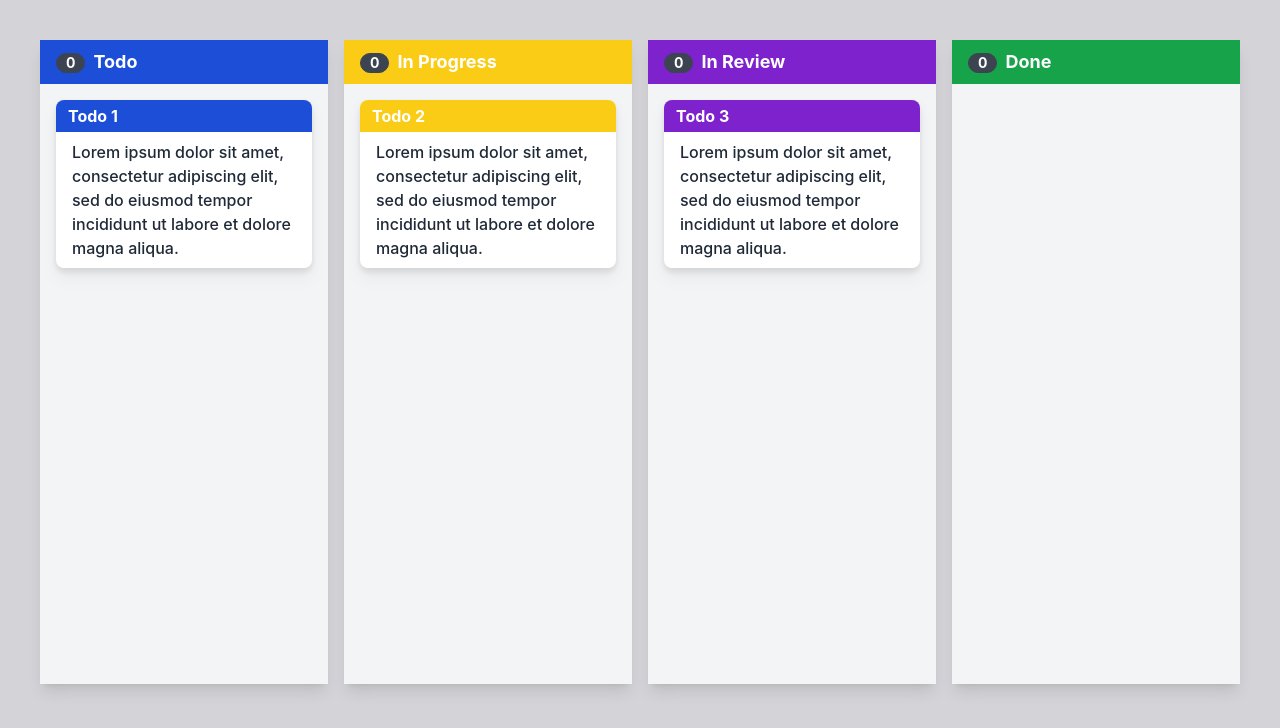
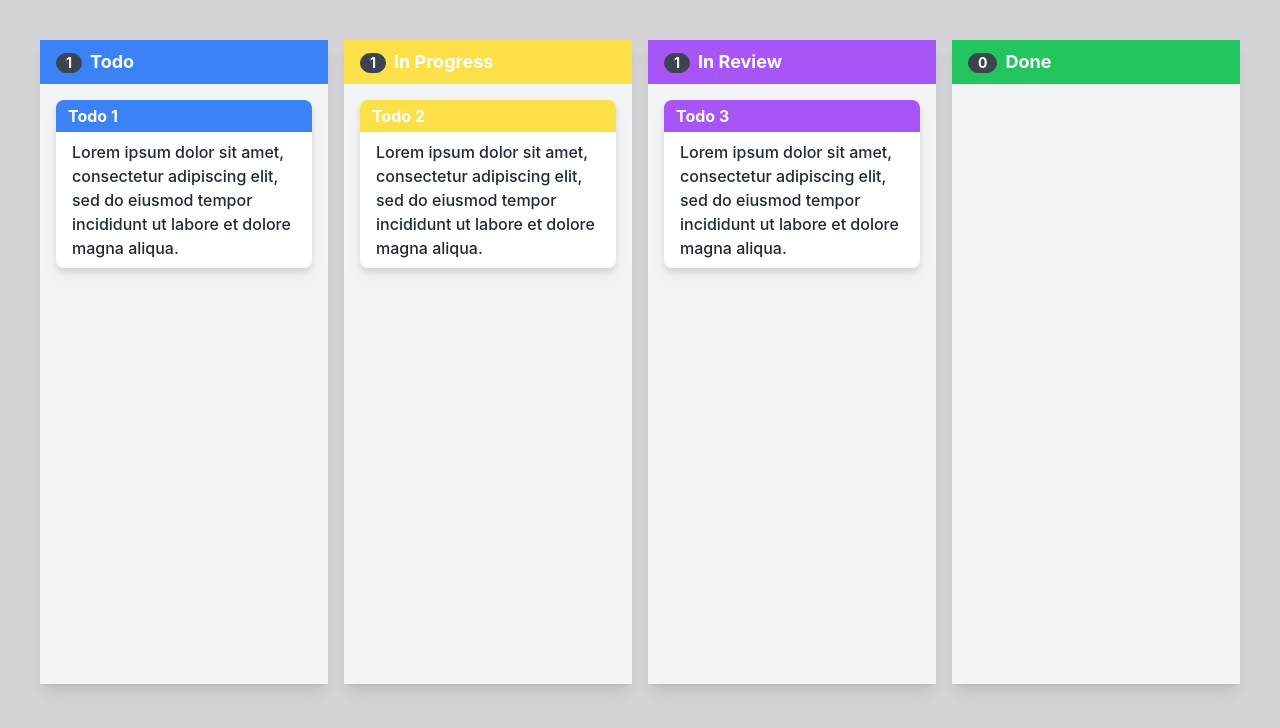
Before and after one commit to matthewdoles/canban, a React (Create React App) app: page / in a window 1280 px wide. Shown: the top 728 px of the page. Built offline with nearby package versions, Linux system fonts and the light colour scheme.

Commit message:
Column component

```diff
--- a/src/App.tsx
+++ b/src/App.tsx
@@ -1,211 +1,92 @@
 import React, { useState } from 'react';
-import { DraggableData, DraggableEvent } from 'react-draggable';
-import TodoDetail from './components/TodoDetail';
+import Column from './components/Column';
 import { todos } from './const/sampleData';
 import { Todo } from './models/Todo.model';
 
 function App() {
+  const [activeDrag, setActiveDrag] = useState<Todo>({
+    id: 0,
+    stage: 'None',
+    description: '',
+    title: ''
+  });
+  const [activeHoverColumn, setActiveHoverColumn] = useState<number>(0);
   const [boardTodos, setBoardTodos] = useState<Todo[]>(todos);
-  const [activeDrag, setActiveDrag] = useState<number>(0);
-  const [activeHoverColumn, setActiveHoverColumn] = useState<number>(0);
-  const [activeDragColumn, setActiveDragColumn] = useState<string>('');
-
   return (
     <div className="min-h-screen min-w-screen bg-zinc-300">
       <div className="flex flex-row w-full p-8">
-        <div className="static w-1/4 m-2 shadow-lg">
-          <div className="bg-blue-700 p-2">
-            <p className="text-lg text-white font-bold ml-2">
-              <span className="badge mr-2">0</span>Todo
-            </p>
-          </div>
-          <div
-            className={`min-h-[600px] ${
-              activeDragColumn !== 'Todo' && activeDrag !== 0
-                ? `bg-green-50 ${
-                    activeHoverColumn === 1 ? 'border-green-300' : 'border-transparent'
-                  } border-4`
-                : 'bg-gray-100 border-transparent border-4'
-            }`}>
-            {boardTodos
-              .filter((todo) => todo.stage === 'Todo')
-              .map((todo) => (
-                <>
-                  {(activeDrag === 0 || activeDrag === todo.id) && (
-                    <TodoDetail
-                      key={todo.title}
-                      title={todo.title}
-                      description={todo.description}
-                      dragging={(_e: DraggableEvent, position: DraggableData) => {
-                        const { x } = position;
-                        const columnWidth = window.innerWidth / 4 - 30;
-                        const column =
-                          columnWidth > x
-                            ? 1
-                            : columnWidth * 2 > x && columnWidth < x
-                            ? 2
-                            : columnWidth * 3 > x && columnWidth * 2 < x
-                            ? 3
-                            : 4;
-                        console.log(column);
-                        setActiveHoverColumn(Math.floor(column));
-                      }}
-                      dragStart={() => {
-                        setActiveDrag(todo.id);
-                        setActiveDragColumn('Todo');
-                      }}
-                      dragStop={() => {
+        <Column
+          activeDrag={activeDrag}
+          activeHoverColumn={activeHoverColumn}
+          color="bg-blue-500"
+          stage="Todo"
+          stageNumber={1}
+          todos={boardTodos.filter((todo) => todo.stage === 'Todo')}
+          updateActiveDrag={(todo: Todo) => setActiveDrag(todo)}
+          updateActiveHoverColumn={(column: number) => setActiveHoverColumn(column)}
+          updateBoardTodos={(updatedTodo: Todo) => {
             setBoardTodos((prevTodos: Todo[]) => {
-                          const newTodos = [...prevTodos.filter((t) => t.id !== todo.id)];
-                          newTodos.push({
-                            ...todo,
-                            stage:
-                              activeHoverColumn === 1
-                                ? 'Todo'
-                                : activeHoverColumn === 2
-                                ? 'In Progress'
-                                : activeHoverColumn === 3
-                                ? 'In Review'
-                                : 'Done'
-                          });
+              const newTodos = [...prevTodos.filter((t) => t.id !== updatedTodo.id)];
+              newTodos.push(updatedTodo);
               newTodos.sort((a, b) => a.id - b.id);
               return newTodos;
             });
-                        setActiveDrag(0);
-                        setActiveDragColumn('');
           }}
-                      color="bg-blue-700"
-                      disabled={false}
         />
-                  )}
-                </>
-              ))}
-          </div>
-        </div>
-        <div className="static w-1/4 m-2 shadow-lg">
-          <div className="bg-yellow-400 p-2">
-            <p className="text-lg text-white font-bold ml-2">
-              <span className="badge mr-2">0</span>In Progress
-            </p>
-          </div>
-          <div
-            className={`min-h-[600px] ${
-              activeDragColumn !== 'In Progress' && activeDrag !== 0
-                ? `bg-green-50 ${
-                    activeHoverColumn === 2 ? 'border-green-300' : 'border-transparent'
-                  } border-4`
-                : 'bg-gray-100 border-transparent border-4'
-            }`}>
-            {boardTodos
-              .filter((todo) => todo.stage === 'In Progress')
-              .map((todo) => (
-                <>
-                  {(activeDrag === 0 || activeDrag === todo.id) && (
-                    <TodoDetail
-                      key={todo.title}
-                      title={todo.title}
-                      description={todo.description}
-                      dragging={() => {
-                        console.log('drag');
+        <Column
+          activeDrag={activeDrag}
+          activeHoverColumn={activeHoverColumn}
+          color="bg-yellow-300"
+          stage="In Progress"
+          stageNumber={2}
+          todos={boardTodos.filter((todo) => todo.stage === 'In Progress')}
+          updateActiveDrag={(todo: Todo) => setActiveDrag(todo)}
+          updateActiveHoverColumn={(column: number) => setActiveHoverColumn(column)}
+          updateBoardTodos={(updatedTodo: Todo) => {
+            setBoardTodos((prevTodos: Todo[]) => {
+              const newTodos = [...prevTodos.filter((t) => t.id !== updatedTodo.id)];
+              newTodos.push(updatedTodo);
+              newTodos.sort((a, b) => a.id - b.id);
+              return newTodos;
+            });
           }}
-                      dragStart={() => {
-                        setActiveDrag(todo.id);
-                        setActiveDragColumn('In Progress');
+        />
+        <Column
+          activeDrag={activeDrag}
+          activeHoverColumn={activeHoverColumn}
+          color="bg-purple-500"
+          stage="In Review"
+          stageNumber={3}
+          todos={boardTodos.filter((todo) => todo.stage === 'In Review')}
+          updateActiveDrag={(todo: Todo) => setActiveDrag(todo)}
+          updateActiveHoverColumn={(column: number) => setActiveHoverColumn(column)}
+          updateBoardTodos={(updatedTodo: Todo) => {
+            setBoardTodos((prevTodos: Todo[]) => {
+              const newTodos = [...prevTodos.filter((t) => t.id !== updatedTodo.id)];
+              newTodos.push(updatedTodo);
+              newTodos.sort((a, b) => a.id - b.id);
+              return newTodos;
+            });
           }}
-                      dragStop={() => {
-                        setActiveDrag(0);
-                        setActiveDragColumn('');
+        />
+        <Column
+          activeDrag={activeDrag}
+          activeHoverColumn={activeHoverColumn}
+          color="bg-green-500"
+          stage="Done"
+          stageNumber={4}
+          todos={boardTodos.filter((todo) => todo.stage === 'Done')}
+          updateActiveDrag={(todo: Todo) => setActiveDrag(todo)}
+          updateActiveHoverColumn={(column: number) => setActiveHoverColumn(column)}
+          updateBoardTodos={(updatedTodo: Todo) => {
+            setBoardTodos((prevTodos: Todo[]) => {
+              const newTodos = [...prevTodos.filter((t) => t.id !== updatedTodo.id)];
+              newTodos.push(updatedTodo);
+              newTodos.sort((a, b) => a.id - b.id);
+              return newTodos;
+            });
           }}
-                      color="bg-yellow-400"
-                      disabled={false}
         />
-                  )}
-                </>
-              ))}
-          </div>
-        </div>
-        <div className="static w-1/4 m-2 shadow-lg">
-          <div className="bg-purple-700 p-2">
-            <p className="text-lg text-white font-bold ml-2">
-              <span className="badge mr-2">0</span>In Review
-            </p>
-          </div>
-          <div
-            className={`min-h-[600px] ${
-              activeDragColumn !== 'In Review' && activeDrag !== 0
-                ? `bg-green-50 ${
-                    activeHoverColumn === 3 ? 'border-green-300' : 'border-transparent'
-                  } border-4`
-                : 'bg-gray-100 border-transparent border-4'
-            }`}>
-            {boardTodos
-              .filter((todo) => todo.stage === 'In Review')
-              .map((todo) => (
-                <>
-                  {(activeDrag === 0 || activeDrag === todo.id) && (
-                    <TodoDetail
-                      key={todo.title}
-                      title={todo.title}
-                      description={todo.description}
-                      dragging={() => {
-                        console.log('drag');
-                      }}
-                      dragStart={() => {
-                        setActiveDrag(todo.id);
-                        setActiveDragColumn('In Review');
-                      }}
-                      dragStop={() => {
-                        setActiveDrag(0);
-                        setActiveDragColumn('');
-                      }}
-                      color="bg-purple-700"
-                      disabled={false}
-                    />
-                  )}
-                </>
-              ))}
-          </div>
-        </div>
-        <div className="static w-1/4 m-2 shadow-lg">
-          <div className="bg-green-600 p-2">
-            <p className="text-lg text-white font-bold ml-2">
-              <span className="badge mr-2">0</span>Done
-            </p>
-          </div>
-          <div
-            className={`min-h-[600px] ${
-              activeDragColumn !== 'Done' && activeDrag !== 0
-                ? `bg-green-50 ${
-                    activeHoverColumn === 4 ? 'border-green-300' : 'border-transparent'
-                  } border-4`
-                : 'bg-gray-100 border-transparent border-4'
-            }`}>
-            {boardTodos
-              .filter((todo) => todo.stage === 'Done')
-              .map((todo) => (
-                <>
-                  {(activeDrag === 0 || activeDrag === todo.id) && (
-                    <TodoDetail
-                      key={todo.title}
-                      title={todo.title}
-                      description={todo.description}
-                      dragging={() => {
-                        console.log('drag');
-                      }}
-                      dragStart={() => {
-                        console.log('start');
-                      }}
-                      dragStop={() => {
-                        console.log('start');
-                      }}
-                      color="bg-green-700"
-                      disabled={true}
-                    />
-                  )}
-                </>
-              ))}
-          </div>
-        </div>
       </div>
     </div>
   );
--- /dev/null
+++ b/src/components/Column/index.tsx
@@ -0,0 +1,94 @@
+import React from 'react';
+import { DraggableData, DraggableEvent } from 'react-draggable';
+import { Todo } from '../../models/Todo.model';
+import TodoDetail from '../TodoDetail';
+
+type Props = {
+  activeDrag: Todo;
+  activeHoverColumn: number;
+  color: string;
+  stage: string;
+  stageNumber: number;
+  todos: Todo[];
+  updateActiveDrag: (todo: Todo) => void;
+  updateActiveHoverColumn: (column: number) => void;
+  updateBoardTodos: (todo: Todo) => void;
+};
+
+const Column = ({
+  activeDrag,
+  activeHoverColumn,
+  color,
+  stage,
+  stageNumber,
+  todos,
+  updateActiveDrag,
+  updateActiveHoverColumn,
+  updateBoardTodos
+}: Props) => {
+  return (
+    <div className="static w-1/4 m-2 shadow-lg">
+      <div className={`${color} p-2`}>
+        <p className="text-lg text-white font-bold ml-2">
+          <span className="badge mr-2">{todos.length}</span>
+          {stage}
+        </p>
+      </div>
+      <div
+        className={`min-h-[600px] ${
+          activeDrag.stage !== stage && activeDrag.id !== 0
+            ? `bg-green-50 ${
+                activeHoverColumn === stageNumber ? 'border-green-300' : 'border-transparent'
+              } border-4`
+            : 'bg-gray-100 border-transparent border-4'
+        }`}>
+        {todos.map((todo) => (
+          <>
+            {(activeDrag.id === 0 || activeDrag.id === todo.id) && (
+              <TodoDetail
+                key={todo.title}
+                title={todo.title}
+                description={todo.description}
+                dragging={(_e: DraggableEvent, position: DraggableData) => {
+                  const { x } = position;
+                  const columnWidth = window.innerWidth / 4 - 30;
+                  const column =
+                    columnWidth > x
+                      ? 1
+                      : columnWidth * 2 > x && columnWidth < x
+                      ? 2
+                      : columnWidth * 3 > x && columnWidth * 2 < x
+                      ? 3
+                      : 4;
+                  console.log(column);
+                  updateActiveHoverColumn(Math.floor(column));
+                }}
+                dragStart={() => {
+                  updateActiveDrag(todo);
+                }}
+                dragStop={() => {
+                  updateBoardTodos({
+                    ...todo,
+                    stage:
+                      activeHoverColumn === 1
+                        ? 'Todo'
+                        : activeHoverColumn === 2
+                        ? 'In Progress'
+                        : activeHoverColumn === 3
+                        ? 'In Review'
+                        : 'Done'
+                  });
+                  updateActiveDrag({ id: 0, stage: 'None', description: '', title: '' });
+                }}
+                color={color}
+                disabled={false}
+              />
+            )}
+          </>
+        ))}
+      </div>
+    </div>
+  );
+};
+
+export default Column;
--- a/src/components/TodoDetail/index.tsx
+++ b/src/components/TodoDetail/index.tsx
@@ -29,10 +29,7 @@ const TodoDetail = ({
       onStart={dragStart}
       onStop={dragStop}
       position={{ x: 0, y: 0 }}>
-      <div
-        className="min-h-[100px] bg-white m-3 drop-shadow-lg rounded-lg"
-        ref={nodeRef}
-        style={{ zIndex: 999 }}>
+      <div className="min-h-[100px] bg-white m-3 drop-shadow-lg rounded-lg" ref={nodeRef}>
         <div className={`${color} p-1 rounded-t-lg`}>
           <p className="text-md text-white font-bold ml-2">{title}</p>
         </div>
```
Lines whose indentation alone changed are shown as unchanged.
